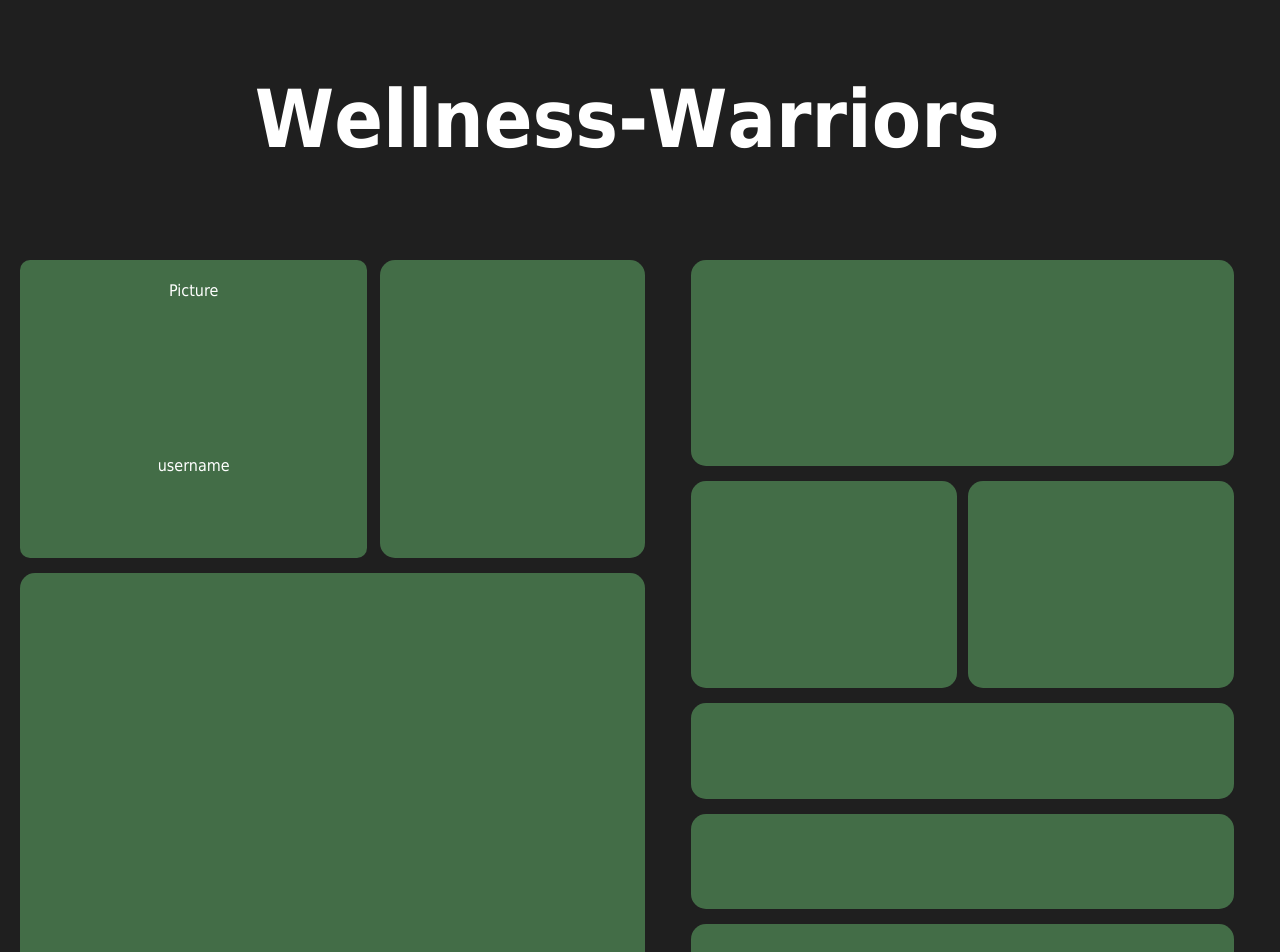
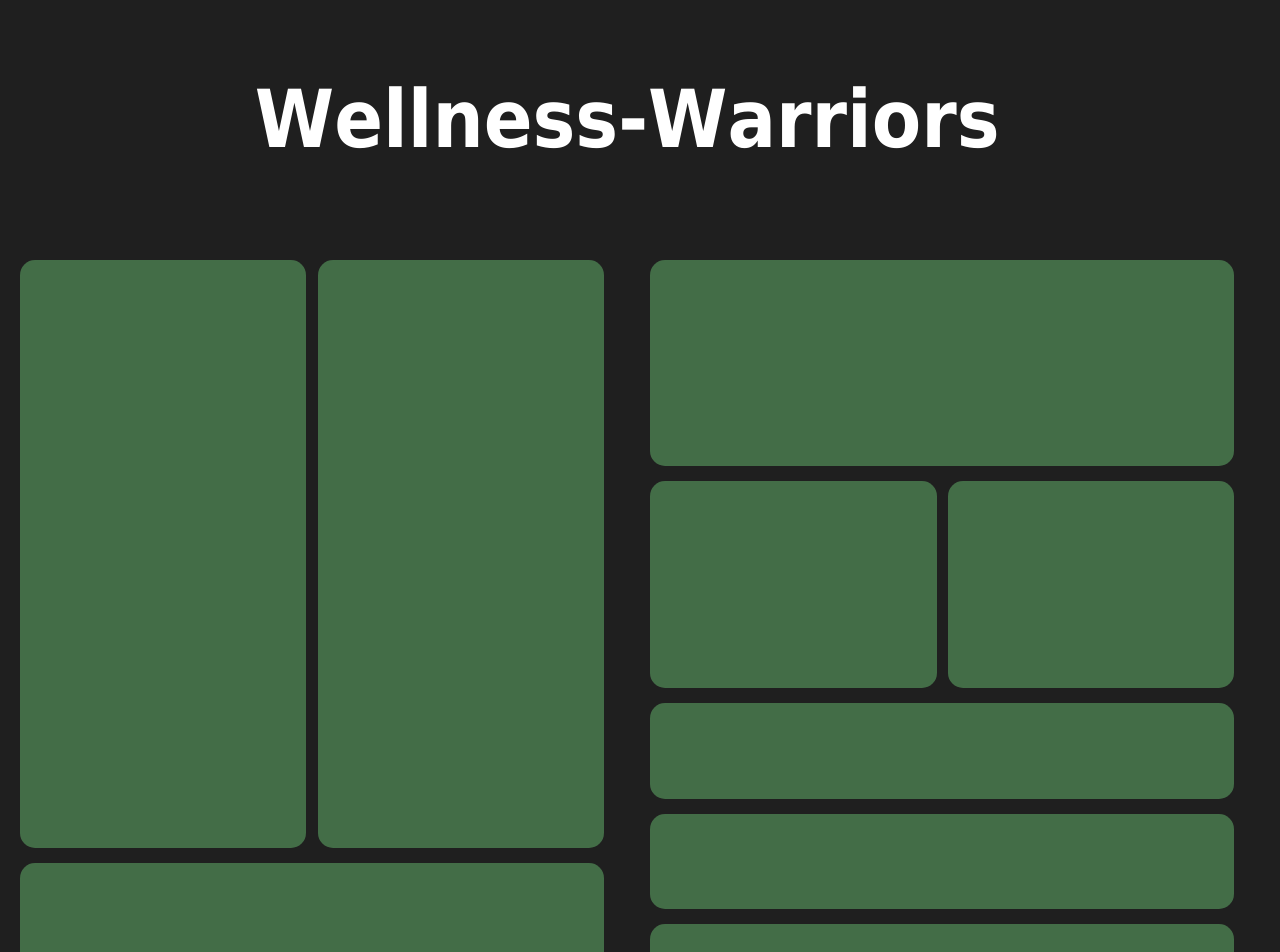
Before and after one commit to EvanBison/HabitHeroes, a React (Vite) app: page / in a window 1280 px wide. Shown: the top 952 px of the page. Built offline with nearby package versions, Linux system fonts and the light colour scheme.

Commit message:
reformatted

```diff
--- a/src/views/Home/home.module.scss
+++ b/src/views/Home/home.module.scss
@@ -26,61 +26,36 @@
 }
 
 .leftBox {
-    grid-column: 1/2;
-    grid-row: 1/10;
+    display:grid;
+    grid-auto-rows:auto;
+    grid-auto-columns:auto;
+    grid-column:1/2;
+    grid-row:1/10;
+    padding: 10px;
+    grid-gap: 2%;
     background: var(--main);
 }
 
-.profile {
-    display: grid;
-    grid-auto-rows: auto;
-    grid-auto-columns: auto;
-    grid-gap: 2%;
-    padding: 10px;
-}
-
-.profile>div {
+.leftBox > div {
+    background:var(--secondary);
     border-radius: 15px;
 }
 
-.profile>.pfp {
+.guildBox {
     grid-column: 1/2;
-    grid-row: 1/4;
-    background: var(--secondary);
-    display: grid;
-    grid-auto-rows: auto;
-    padding: 5px;
-    border-radius: 10px;
+    grid-row:1/8;
 }
-
-.profile>.pfp>.image {
-    align-items: center;
-    text-align: center;
-    background: var(--pfpColor);
-    grid-row: 1/3;
-    border-radius: 10px;
+.playerBox {
+    grid-column: 2/3;
+    grid-row:1/8;
 }
-
-.profile>.pfp>.name {
-    grid-row: 3/4;
-    text-align: center;
-    font-size: 1em;
-}
-
-.profile>.badges {
-    grid-column: 2/3;
-    grid-row: 1/4;
-    background: var(--secondary);
-}
-
-.profile>.info {
+.bottomBox {
     grid-column: 1/3;
-    grid-row: 4/10;
-    background: var(--secondary);
+    grid-row:8/10
 }
 
 
-.midBox {
+.rightBox {
     display: grid;
     grid-auto-columns: auto;
     grid-auto-rows: auto;
@@ -91,41 +66,41 @@
     padding: 10px;
 }
 
-.midBox>div {
+.rightBox>div {
     border-radius: 15px;
 }
 
-.midBox>.questBox {
+.rightBox>.questBox {
     grid-column: 1/3;
     grid-row: 1/3;
     background: var(--secondary);
 }
 
-.midBox>.battleBox {
+.rightBox>.battleBox {
     grid-column: 1/2;
     grid-row: 3/5;
     background: var(--secondary);
 }
 
-.midBox>.chatBox {
+.rightBox>.chatBox {
     grid-column: 2/3;
     grid-row: 3/5;
     background: var(--secondary);
 }
 
-.midBox>.timeTrialBox {
+.rightBox>.timeTrialBox {
     grid-column: 1/3;
     grid-row: 6/7;
     background: var(--secondary);
 }
 
-.midBox>.addExerciseBox {
+.rightBox>.addExerciseBox {
     grid-column: 1/3;
     grid-row: 7/8;
     background: var(--secondary);
 }
 
-.midBox>.healthBox {
+.rightBox>.healthBox {
     grid-column: 1/3;
     grid-row: 5/6;
     background: var(--secondary);
@@ -154,3 +129,10 @@
     transition: ease .2s;
     transform: translate(0, -1.5vh) scale(1.1);
 }
+
+
+.autoGrid {
+    display:grid;
+    grid-auto-columns: auto;
+    grid-auto-rows: auto;
+}
--- a/src/views/Home/index.tsx
+++ b/src/views/Home/index.tsx
@@ -21,17 +21,18 @@ export default function Home() {
 				))}
 			</div>
 			<div className={styles.pageContainer}>
-				<div className={`${styles.leftBox} ${styles.profile}`}>
-					<div className={styles.pfp}>
-						<div className={styles.image}>
-							<p>Picture</p>
-						</div>
-						<p className={styles.name}>username</p>
+				<div className={styles.leftBox}>
+					<div className={styles.guildBox}>
+
 					</div>
-					<div className={styles.badges}></div>
-					<div className={styles.info}></div>
+					<div className={styles.playerBox}>
+
+					</div>
+					<div className={styles.bottomBox}>
+
+					</div>
 				</div>
-				<div className={styles.midBox}>
+				<div className={styles.rightBox}>
 					<div className={`${styles.questBox} ${styles.button}`}></div>
 					<div className={`${styles.battleBox} ${styles.button}`}></div>
 					<div className={`${styles.chatBox} ${styles.button}`}></div>
```
